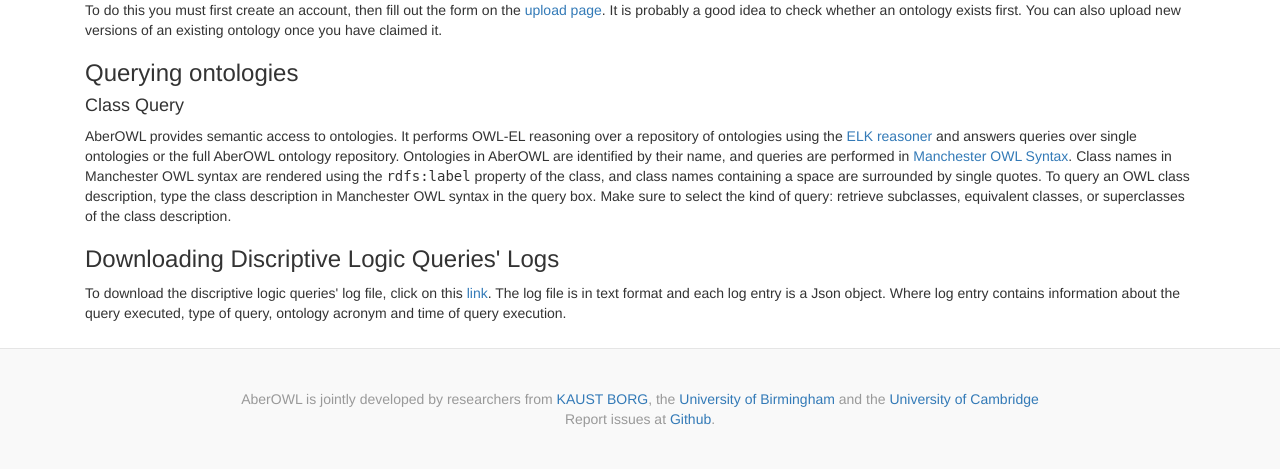
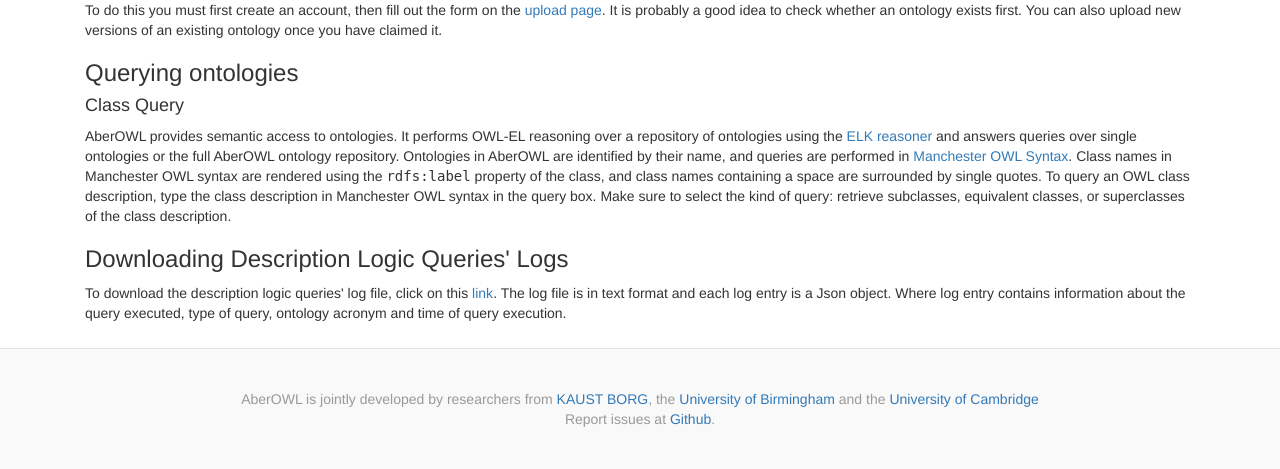
Before and after one commit to bio-ontology-research-group/aberowlweb, a Django app: template aberowlweb/templates/about.html in a window 1280 px wide. Shown: the part 425-894 px from the top of the page. Run offline with Django 3.2, Linux system fonts and the light colour scheme; the template is opened without the code that fills it, so the values that code supplies are empty; some libraries are stand-ins or nearby versions.

Commit message:
fixed #110

```diff
--- a/aberowlweb/apps/aberowl/dl_query_logger.py
+++ b/aberowlweb/apps/aberowl/dl_query_logger.py
@@ -1,4 +1,4 @@
-# Http interceptor for logging complex Discriptive Logic queries
+# Http interceptor for logging complex Description Logic queries
 #
 # The current implementation logs the data in a text file with every log
 # entry in json format.
--- a/aberowlweb/templates/about.html
+++ b/aberowlweb/templates/about.html
@@ -52,9 +52,9 @@ subclasses, equivalent classes, or superclasses of the class
 description.</p>
 
 
-<h3 class="api">Downloading Discriptive Logic Queries' Logs</h3>
+<h3 class="api">Downloading Description Logic Queries' Logs</h3>
 <p>
-  To download the discriptive logic queries' log file, click on this
+  To download the description logic queries' log file, click on this
   <a href="{% url "api-dlquery_logs" %}" target="_blank">link</a><span>.
   The log file is in text format and each log entry is a Json object. Where log entry
   contains information about the query executed, type of query, ontology acronym and time of query execution.
```
